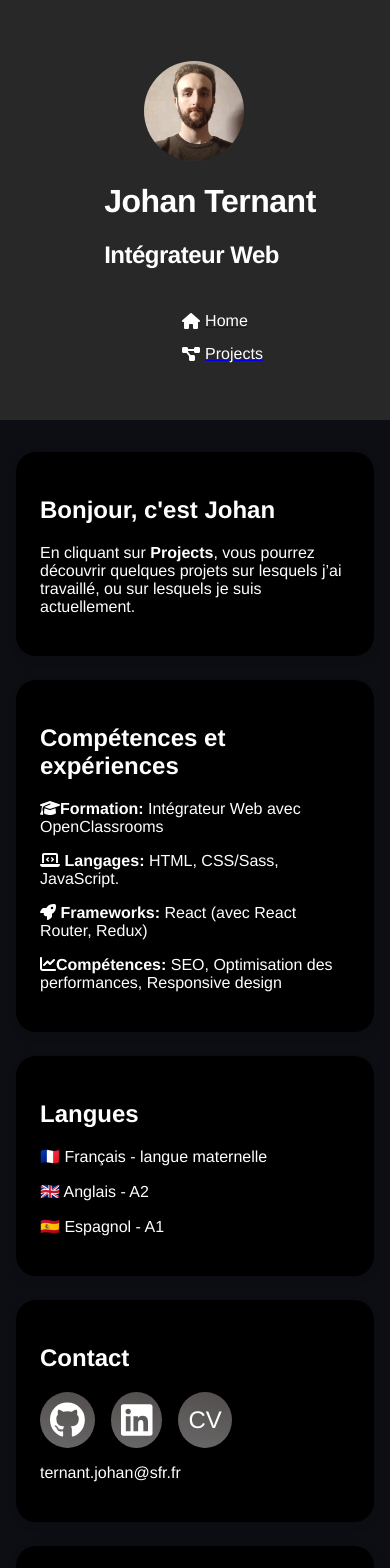
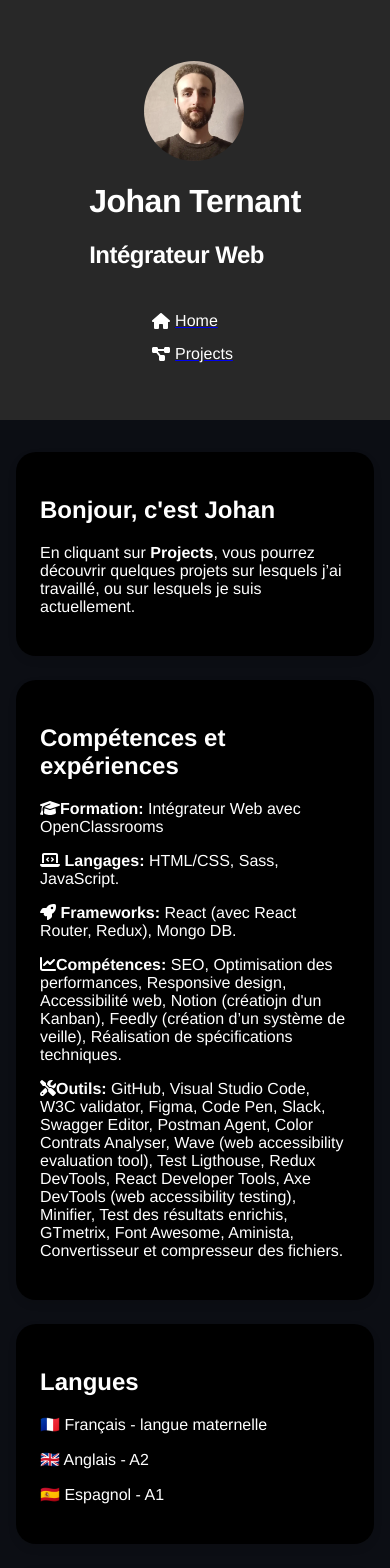
Before and after one commit to Johan-Tnt/Mon-Portfolio-Johan-Ternant, a React (Vite) app in the folder portfolio-johan-ternant/: page / in a window 390 px wide. Shown: the top 1568 px of the page. Built offline with nearby package versions, Linux system fonts and the light colour scheme.

Commit message:
Editing CV + Adding information about home + Bugs fixes.

```diff
--- a/portfolio-johan-ternant/src/components/pages/home.jsx
+++ b/portfolio-johan-ternant/src/components/pages/home.jsx
@@ -8,6 +8,7 @@ import {
   faLaptopCode,
   faRocket,
   faChartLine,
+  faTools,
 } from "@fortawesome/free-solid-svg-icons";
 
 const Home = () => {
@@ -31,16 +32,28 @@ const Home = () => {
           </p>
           <p>
             <FontAwesomeIcon icon={faLaptopCode} /> <strong>Langages: </strong>
-            HTML, CSS/Sass, JavaScript.
+            HTML/CSS, Sass, JavaScript.
           </p>
           <p>
             <FontAwesomeIcon icon={faRocket} /> <strong>Frameworks: </strong>
-            React (avec React Router, Redux)
+            React (avec React Router, Redux), Mongo DB.
           </p>
           <p>
             <FontAwesomeIcon icon={faChartLine} />
             <strong>Compétences: </strong>
-            SEO, Optimisation des performances, Responsive design
+            SEO, Optimisation des performances, Responsive design, Accessibilité
+            web, Notion (créatiojn d&apos;un Kanban), Feedly (création d’un
+            système de veille), Réalisation de spécifications techniques.
+          </p>
+          <p>
+            <FontAwesomeIcon icon={faTools} />
+            <strong>Outils: </strong>
+            GitHub, Visual Studio Code, W3C validator, Figma, Code Pen, Slack,
+            Swagger Editor, Postman Agent, Color Contrats Analyser, Wave (web
+            accessibility evaluation tool), Test Ligthouse, Redux DevTools,
+            React Developer Tools, Axe DevTools (web accessibility testing),
+            Minifier, Test des résultats enrichis, GTmetrix, Font Awesome,
+            Aminista, Convertisseur et compresseur des fichiers.
           </p>
         </BentoBox>
 
--- a/portfolio-johan-ternant/src/sass/header.scss
+++ b/portfolio-johan-ternant/src/sass/header.scss
@@ -15,6 +15,7 @@
   height: 100px;
   width: 100px;
   border-radius: 100px;
+  margin: 20px;
 }
 .navigation {
   position: absolute;
@@ -38,7 +39,6 @@
 .profile_dev {
   display: flex;
   align-items: center;
-  padding-left: 20px;
 }
 .icon_header {
   left: 15px;
@@ -60,6 +60,10 @@
   .profile_dev {
     margin-bottom: 70px;
   }
+  .information_profile {
+    margin-left: initial;
+    margin-right: 20px;
+  }
 }
 
 @media (max-width: 425px) {
@@ -74,13 +78,16 @@
   .ul_navigation {
     flex-direction: column;
     margin-top: 120px;
+    margin-right: 60px;
   }
   .profile_dev {
     //margin-bottom: 130px;
     display: initial;
+    padding-left: 20px;
   }
   .img_johan {
-    left: 50px;
+    left: 55px;
     position: relative;
+    margin: 0;
   }
 }
```
Also changed, not shown: 1 other file (tests, documents, lock files or other folders).
